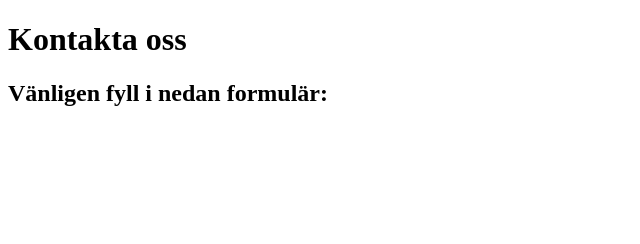
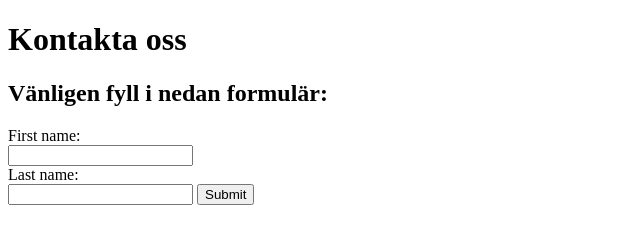
Before and after one commit to EmmaMargit/Grupp-6-FRK23S, a plain HTML site: page css/contact.html in a window 1280 px wide. Shown: the whole page, without its empty margins (0-640 px from the left). Drawn offline with Linux system fonts and the light colour scheme; files that its build step writes are made by us from their sources.

Commit message:
Added form and submit button

```diff
--- a/css/contact.html
+++ b/css/contact.html
@@ -9,5 +9,12 @@
 <body>
     <h1>Kontakta oss</h1>
     <h2>Vänligen fyll i nedan formulär: </h2>
+    <form>
+        <label for="fname">First name:</label><br>
+        <input type="text" id="fname" name="fname"><br>
+        <label for="lname">Last name:</label><br>
+        <input type="text" id="lname" name="lname">
+        <input type="submit" value="Submit">
+      </form>
 </body>
 </html>
```
